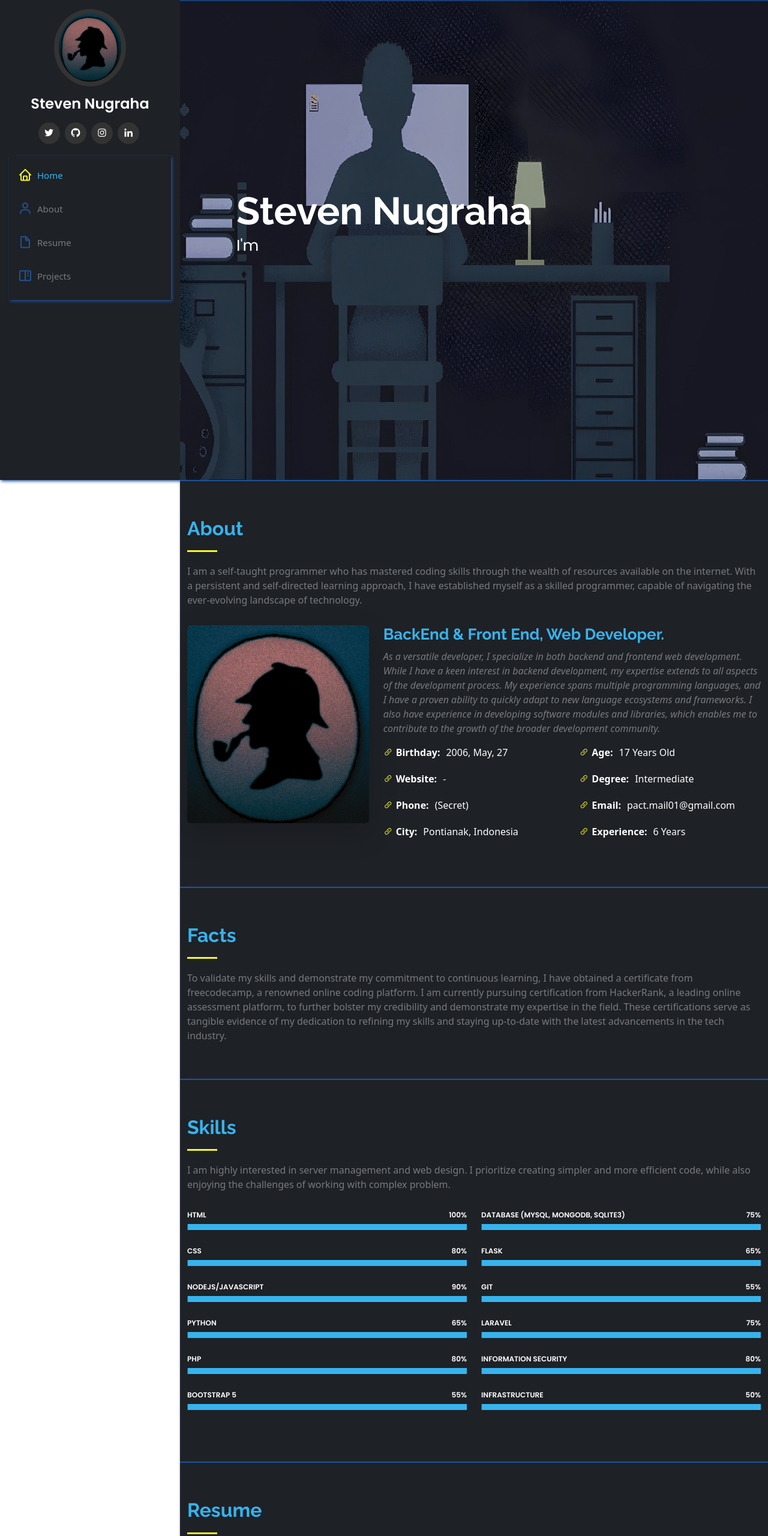
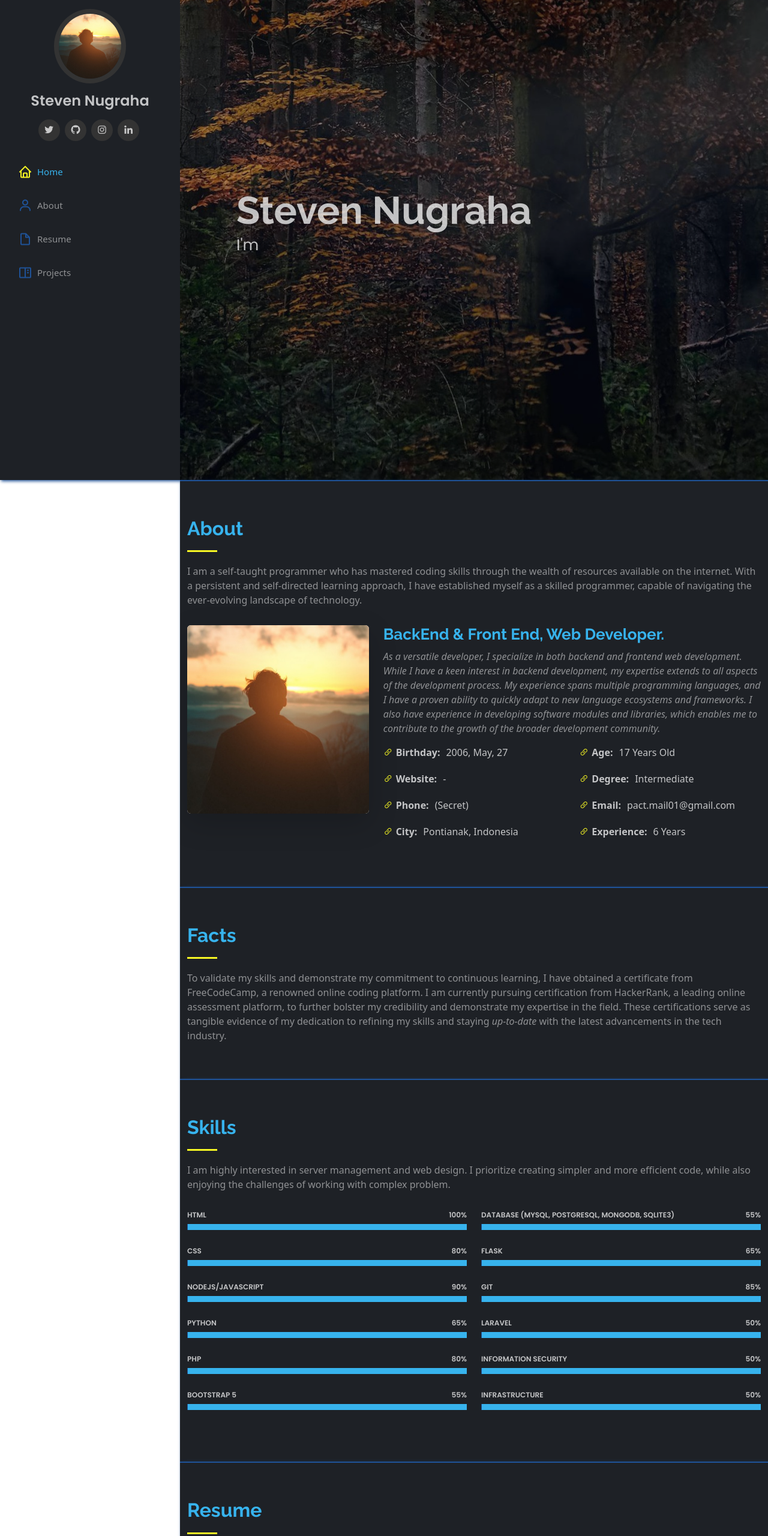
Before and after one commit to Steven0git/StevenNDev_Portfolio, a website with bundled scripts: page index.html in a window 1280 px wide. Shown: the top 2560 px of the page at 60% size. Built offline with nearby package versions, Linux system fonts and the light colour scheme.

Commit message:
Bit improvment design

```diff
--- a/css/style.css
+++ b/css/style.css
@@ -1,8 +1,8 @@
 /* Variables Declaration */
 :root {
-  --color-plain-text:rgba(255,255,255,0.4);
+  --color-plain-text:rgba(255,255,255,0.5);
   --color-sky-blue: #37b3ed;
-  --color-white: #fff;
+  --color-white: rgba(255,255,255,0.737);
   --color-black: rgb(30,33,38);
   --color-yellow:rgb(246,246,36);
   --color-light-purple:rgb(194,196,247);
@@ -203,12 +203,11 @@ h6 {
 .nav-menu {
   margin-top: 20px;
   padding: 30px 0 0 0;
-  box-shadow: var(--box-shadowless);
+
 }
 
 .nav-menu:hover {
-  box-shadow: 1px 3px 1px var(--color-deep-blue);
-  transition: box-shadow ease-in-out 500ms;
+  transition: box-shadow ease-in-out 300ms;
 }
 
 .nav-menu * {
@@ -264,7 +263,7 @@ h6 {
   border: none;
   font-size: 24px;
   transition: all 0.4s;
-  outline: var(--color-yellow) 1px solid !important;
+  outline: var(--color-yellow) 1px groove !important;
   background-color: var(--color-black);
   color: var(--color-white);
   width: 40px;
@@ -294,6 +293,7 @@ section {
   border-top: 2px solid var(--color-deep-blue);
   box-shadow: var(--box-shadowless);
 }
+
 
 .section-bg {
   background: var(--color-black);
@@ -332,7 +332,7 @@ section {
 #hero {
   width: 100%;
   height: 100vh;
-  background: url("../assets/profile-bg.jpg") bottom center!important;
+  background: url("../assets/bgx.JPG") bottom center!important;
   background-size: cover;
   background-repeat: space;
 }
@@ -378,6 +378,9 @@ section {
   padding-bottom: 4px;
   letter-spacing: 1px;
   border-bottom: 3px solid var(--color-yellow);
+}
+.b-0 {
+  border: none;
 }
 
 @media (min-width: 1024px) {
--- a/index.html
+++ b/index.html
@@ -44,7 +44,7 @@
     <div class="d-flex flex-column">
 
       <div class="profile">
-        <img src="assets/profile-img.jpg" alt="" class="img-fluid rounded-circle">
+        <img src="assets/profile.JPG" alt="" class="img-fluid rounded-circle">
         <h1 class="text-light"><a href="index.html">Steven Nugraha</a></h1>
         <div class="social-links mt-3 text-center">
           <a href="https://x.com/Stevedev7ecpact" class="twitter"><i class="bx bxl-twitter bx-tada-hover"></i></a>
@@ -67,7 +67,7 @@
   </header><!-- End Header -->
 
   <!-- Hero and Welcome Section -->
-  <section id="hero" class="hero d-flex flex-column justify-content-center align-items-center">
+  <section id="hero" class="hero b-0 d-flex flex-column justify-content-center align-items-center">
     <div id="welcome-section" class="hero-container" data-aos="fade-in">
       <h1>Steven Nugraha</h1>
       <p>I'm <span class="typed" data-typed-items="Programmer, Developer, Students"></span></p>
@@ -87,7 +87,7 @@
 
         <div class="row">
           <div class="col-lg-4" data-aos="fade-right">
-            <img src="assets/profile-img.jpg" data-aos-delay="800" data-aos="fade-right" class="img-fluid shadow-lg bg-body rounded" alt="">
+            <img src="assets/profile.JPG" data-aos-delay="800" data-aos="fade-right" class="img-fluid shadow-lg bg-body rounded" alt="">
           </div>
           <div class="col-lg-8 pt-4 pt-lg-0 content" data-aos="fade-left">
             <h3>BackEnd &amp; Front End, Web Developer.</h3>
@@ -124,7 +124,12 @@
         <div class="section-title">
           <h2>Facts</h2>
           <p>
-            To validate my skills and demonstrate my commitment to continuous learning, I have obtained a certificate from freecodecamp, a renowned online coding platform. I am currently pursuing certification from HackerRank, a leading online assessment platform, to further bolster my credibility and demonstrate my expertise in the field. These certifications serve as tangible evidence of my dedication to refining my skills and staying up-to-date with the latest advancements in the tech industry.
+            To validate my skills and demonstrate my commitment to continuous learning, I have obtained a certificate from
+            FreeCodeCamp, a renowned online coding platform. I am currently pursuing certification from HackerRank, a leading
+            online assessment platform, to further bolster my credibility and demonstrate my expertise in the field. These
+            certifications serve as tangible evidence of my dedication to refining my skills and staying
+            <em>up-to-date</em> with the
+            latest advancements in the tech industry.
           </p>
         </div>
 
@@ -192,9 +197,9 @@
 
 
             <div class="progress">
-              <span class="skill">Database (MySQL, MongoDB, SQLite3)<i class="val">75%</i></span>
+              <span class="skill">Database (MySQL, PostgreSQL, MongoDB, SQLite3)<i class="val">55%</i></span>
               <div class="progress-bar-wrap">
-                <div class="progress-bar" role="progressbar" aria-valuenow="75" aria-valuemin="0" aria-valuemax="100"></div>
+                <div class="progress-bar" role="progressbar" aria-valuenow="55" aria-valuemin="0" aria-valuemax="100"></div>
               </div>
             </div>
 
@@ -205,21 +210,21 @@
               </div>
             </div>
             <div class="progress">
-              <span class="skill">Git<i class="val">55%</i></span>
+              <span class="skill">Git<i class="val">85%</i></span>
               <div class="progress-bar-wrap">
-                <div class="progress-bar" role="progressbar" aria-valuenow="55" aria-valuemin="0" aria-valuemax="100"></div>
+                <div class="progress-bar" role="progressbar" aria-valuenow="85" aria-valuemin="0" aria-valuemax="100"></div>
               </div>
             </div>
             <div class="progress">
-              <span class="skill">Laravel<i class="val">75%</i></span>
+              <span class="skill">Laravel<i class="val">50%</i></span>
               <div class="progress-bar-wrap">
-                <div class="progress-bar" role="progressbar" aria-valuenow="75" aria-valuemin="0" aria-valuemax="100"></div>
+                <div class="progress-bar" role="progressbar" aria-valuenow="50" aria-valuemin="0" aria-valuemax="100"></div>
               </div>
             </div>
             <div class="progress">
-              <span class="skill">Information Security<i class="val">80%</i></span>
+              <span class="skill">Information Security<i class="val">50%</i></span>
               <div class="progress-bar-wrap">
-                <div class="progress-bar" role="progressbar" aria-valuenow="80" aria-valuemin="0" aria-valuemax="100"></div>
+                <div class="progress-bar" role="progressbar" aria-valuenow="50" aria-valuemin="0" aria-valuemax="100"></div>
               </div>
             </div>
 
```
Also changed, not shown: assets/bgx.JPG (added), assets/profile-bg.jpg (deleted), assets/profile-img.jpg (deleted), assets/profile.JPG (added).
